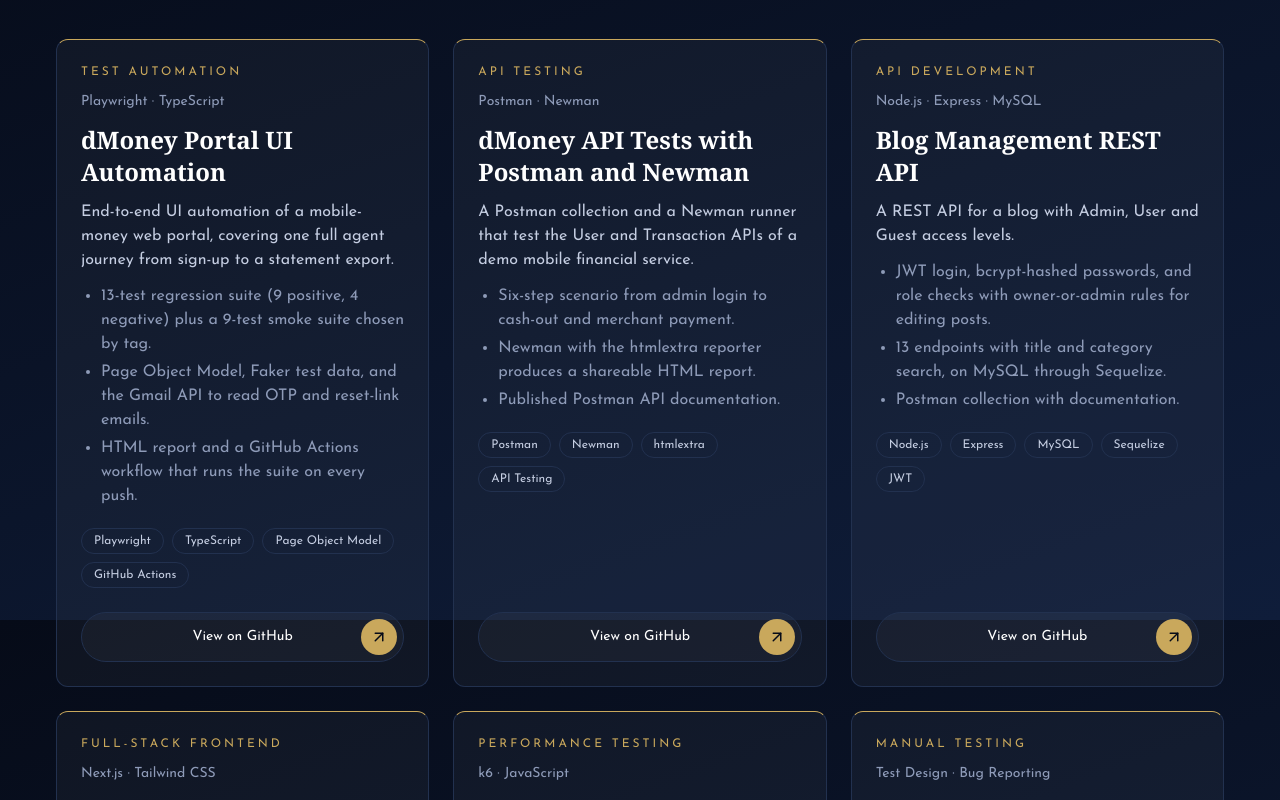
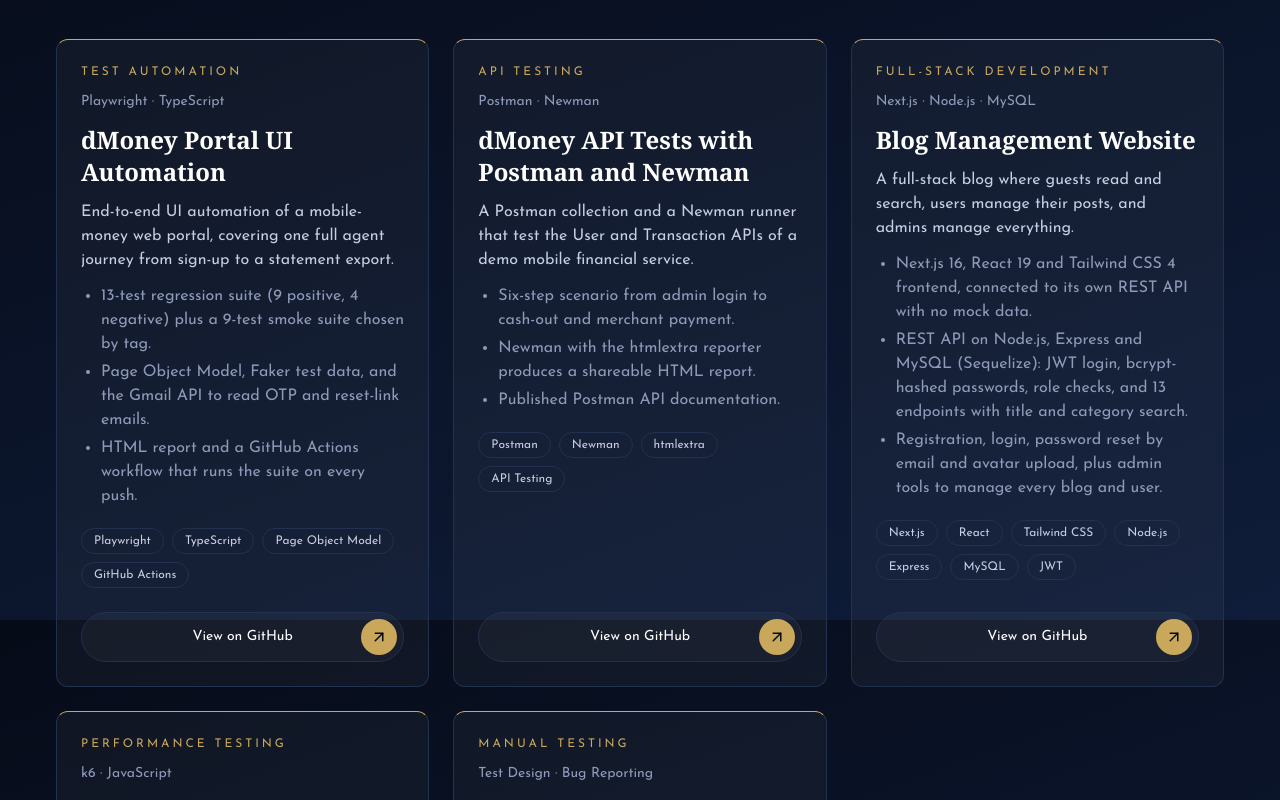
Before and after one commit to rashadkhan97/my-portfolio, a React (Vite) app: page / in a window 1280 px wide. Shown: the part 2580-3380 px from the top of the page. Built offline with nearby package versions, Linux system fonts and the light colour scheme.

Commit message:
Merge blog backend and frontend into one full-stack project card

```diff
--- a/src/data/content.js
+++ b/src/data/content.js
@@ -200,7 +200,7 @@ export const experience = [
   },
 ];
 
-// Projects.jsx; the six course assignments, ordered by hiring demand. link goes to the GitHub repository
+// Projects.jsx; the course projects (the blog backend and frontend are one card), ordered by hiring demand. link goes to the GitHub repository
 // (or elsewhere); linkLabel is optional and defaults to "View on GitHub"
 export const projects = [
   {
@@ -232,31 +232,17 @@ export const projects = [
     link: "https://github.com/rashadkhan97/dMoney_Postman-API-with-Newman_B19",
   },
   {
-    label: "API Development",
-    category: "Node.js · Express · MySQL",
-    title: "Blog Management REST API",
-    description:
-      "A REST API for a blog with Admin, User and Guest access levels.",
-    bullets: [
-      "JWT login, bcrypt-hashed passwords, and role checks with owner-or-admin rules for editing posts.",
-      "13 endpoints with title and category search, on MySQL through Sequelize.",
-      "Postman collection with documentation.",
-    ],
-    tags: ["Node.js", "Express", "MySQL", "Sequelize", "JWT"],
-    link: "https://github.com/rashadkhan97/Blog-Application-REST-API-Development",
-  },
-  {
-    label: "Full-Stack Frontend",
-    category: "Next.js · Tailwind CSS",
+    label: "Full-Stack Development",
+    category: "Next.js · Node.js · MySQL",
     title: "Blog Management Website",
     description:
       "A full-stack blog where guests read and search, users manage their posts, and admins manage everything.",
     bullets: [
-      "Next.js 16, React 19 and Tailwind CSS 4, connected to the REST API with no mock data.",
-      "Registration, login, password reset by email, and avatar upload.",
-      "Admin tools to manage every blog and activate or deactivate users.",
+      "Next.js 16, React 19 and Tailwind CSS 4 frontend, connected to its own REST API with no mock data.",
+      "REST API on Node.js, Express and MySQL (Sequelize): JWT login, bcrypt-hashed passwords, role checks, and 13 endpoints with title and category search.",
+      "Registration, login, password reset by email and avatar upload, plus admin tools to manage every blog and user.",
     ],
-    tags: ["Next.js", "React", "Tailwind CSS", "REST API"],
+    tags: ["Next.js", "React", "Tailwind CSS", "Node.js", "Express", "MySQL", "JWT"],
     link: "https://github.com/rashadkhan97/blogsite-using-NextJS-and-Tailwind",
   },
   {
```
